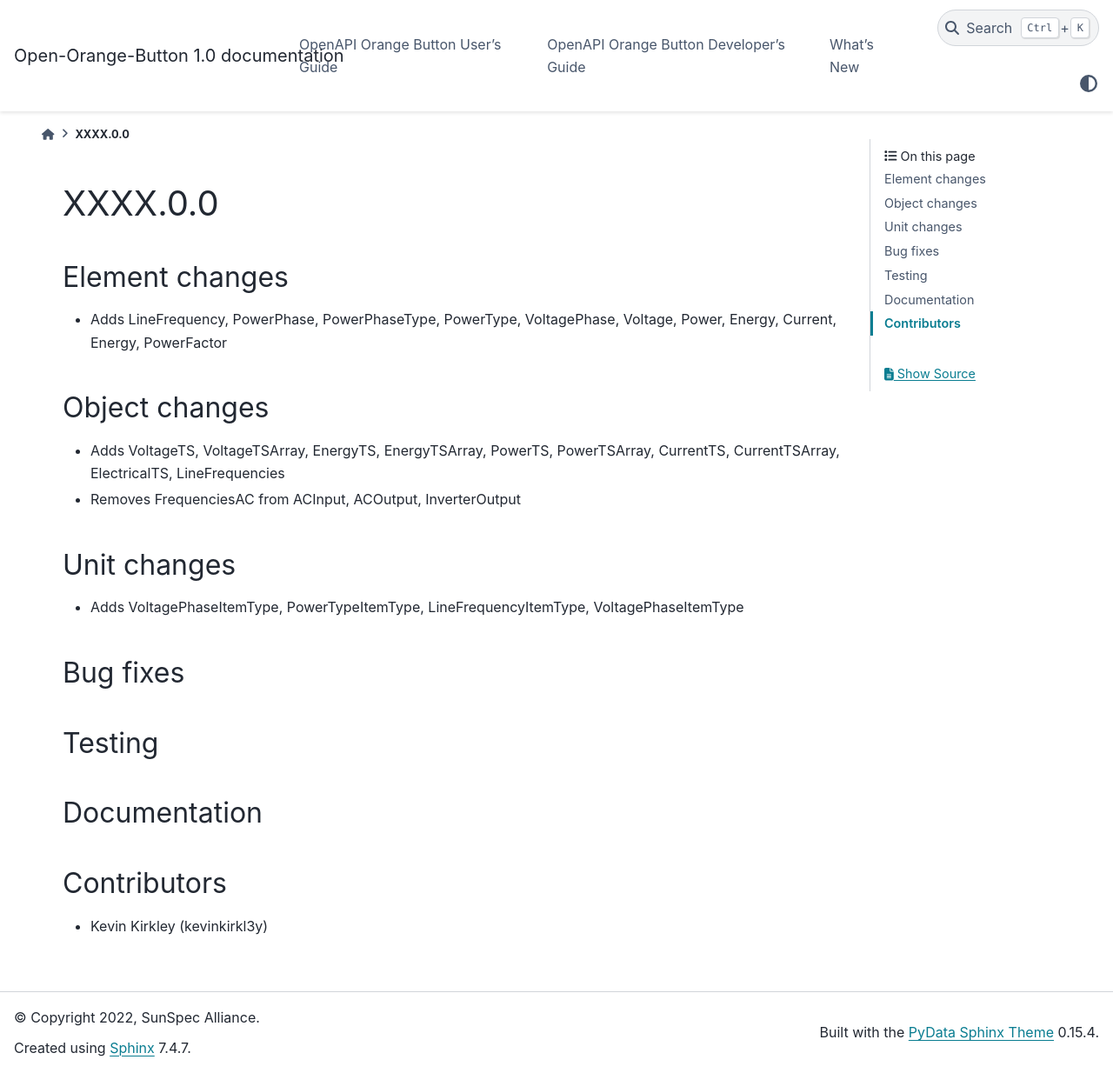
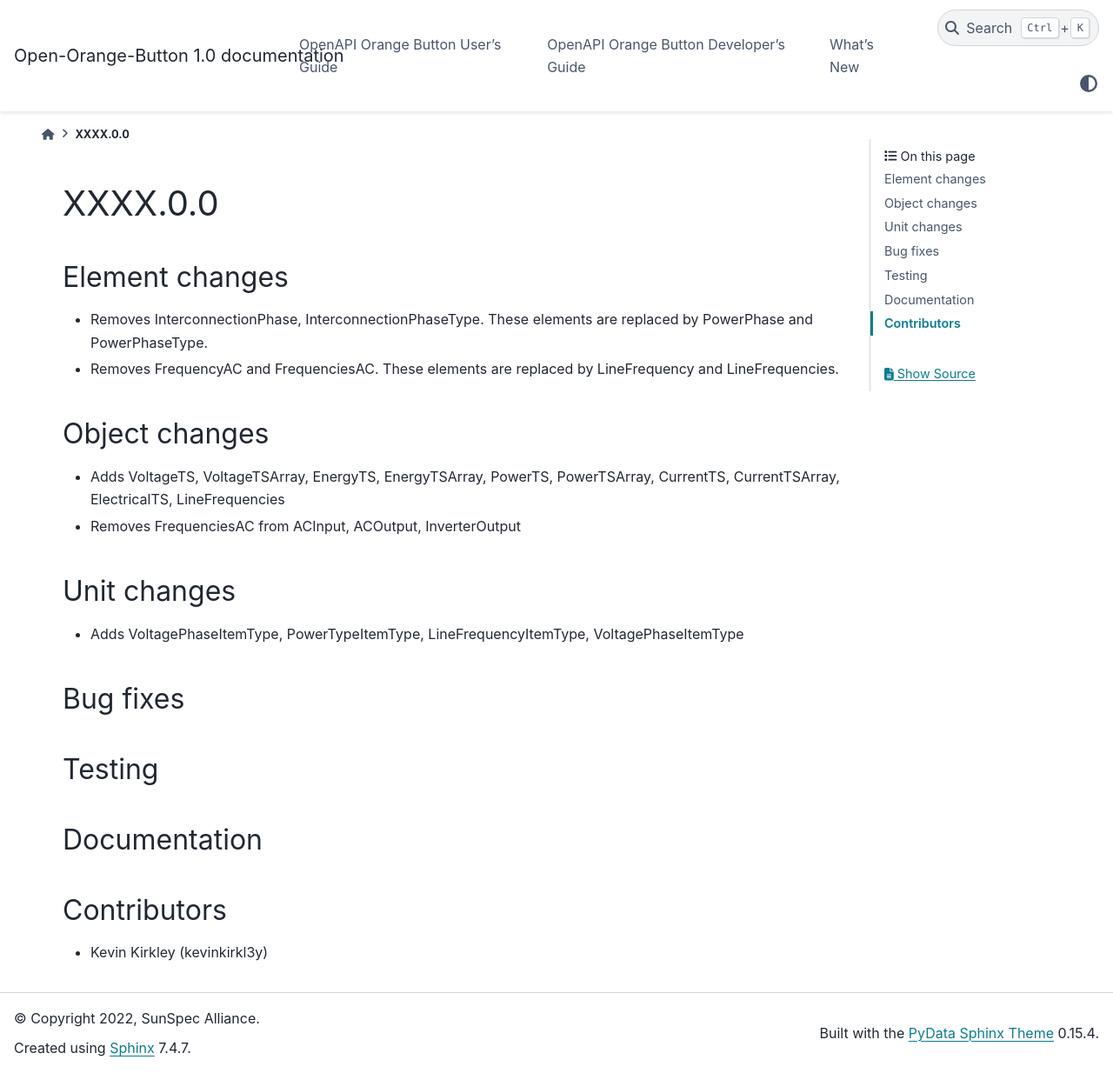
Before and after one commit to Open-Orange-Button/Orange-Button-Taxonomy, a Sphinx documentation site: the page built from docs/sphinx/source/whatsnew/whatsnew_dev.rst, in a window 1280 px wide and 1234 px high. Shown: the whole window at 87% size. Built offline with Sphinx 7.4.7 and the PyData theme 0.15.4, drawn with Linux system fonts in a browser that asks for light colours.

Commit message:
Update docs/sphinx/source/whatsnew/whatsnew_dev.rst

```diff
--- a/docs/sphinx/source/whatsnew/whatsnew_dev.rst
+++ b/docs/sphinx/source/whatsnew/whatsnew_dev.rst
@@ -6,7 +6,8 @@ XXXX.0.0
 
 Element changes
 ~~~~~~~~~~~~~~~
-* Adds LineFrequency, PowerPhase, PowerPhaseType, PowerType, VoltagePhase, Voltage, Power, Energy, Current, Energy, PowerFactor
+* Removes InterconnectionPhase, InterconnectionPhaseType. These elements are replaced by PowerPhase and PowerPhaseType.
+* Removes FrequencyAC and FrequenciesAC. These elements are replaced by LineFrequency and LineFrequencies.
 
 Object changes
 ~~~~~~~~~~~~~~
```
